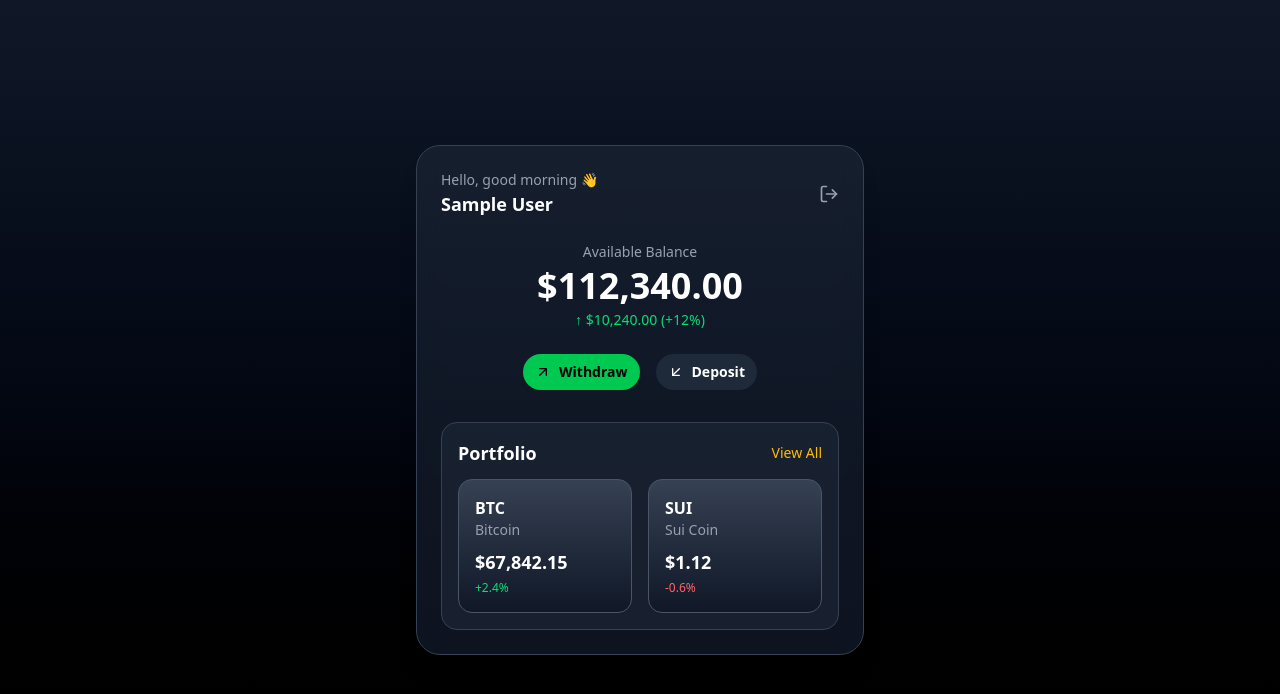
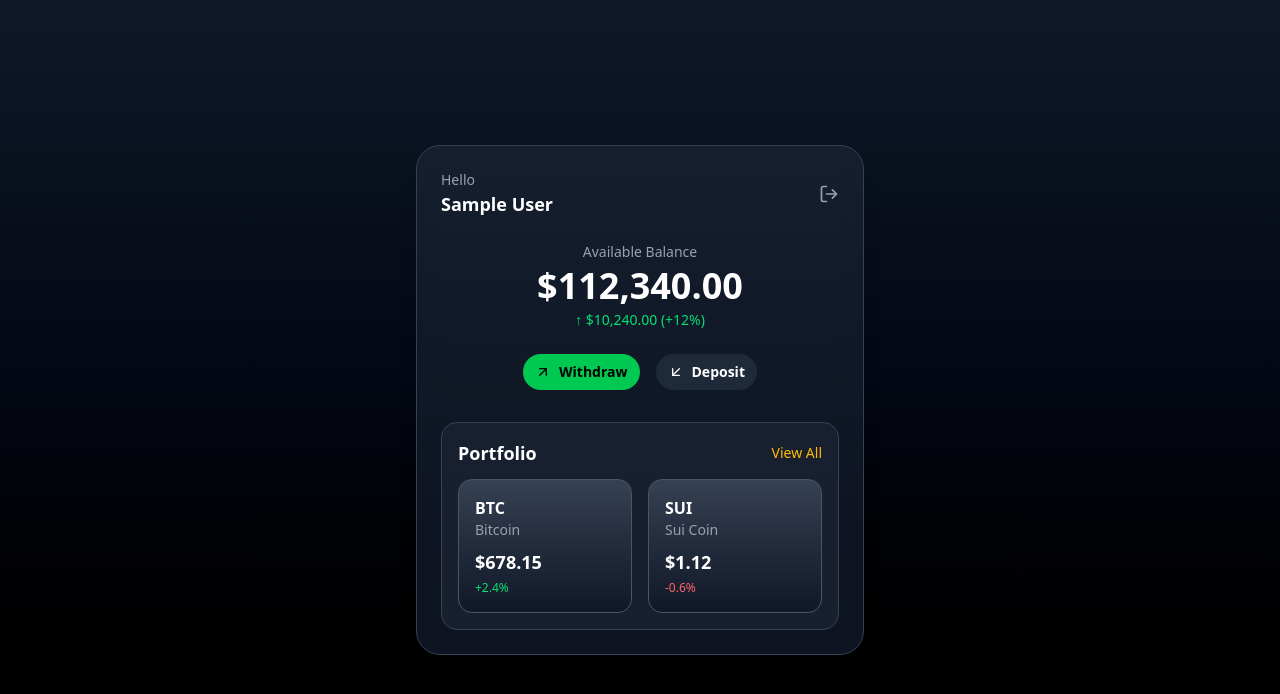
Before and after one commit to Ikechukwu001/ExchangeCrypto, a Next.js app: page /dashboard in a window 1280 px wide. Shown: the top 694 px of the page. Built offline with nearby package versions, Linux system fonts and the light colour scheme; no server answers; sample sign-in values are in the browser's storage.

Commit message:
dashboard correction

```diff
--- a/app/dashboard/page.js
+++ b/app/dashboard/page.js
@@ -47,7 +47,7 @@ export default function Dashboard() {
         {/* Header */}
         <div className="flex justify-between items-center mb-6">
           <div>
-            <p className="text-gray-400 text-sm">Hello, good morning 👋</p>
+            <p className="text-gray-400 text-sm">Hello</p>
             <h1 className="text-lg font-semibold text-white">
               {user.displayName || user.email}
             </h1>
@@ -97,7 +97,7 @@ export default function Dashboard() {
             >
               <p className="font-semibold text-white">BTC</p>
               <p className="text-sm text-gray-400">Bitcoin</p>
-              <p className="mt-2 text-lg font-bold">$67,842.15</p>
+              <p className="mt-2 text-lg font-bold">$678.15</p>
               <p className="text-green-400 text-xs mt-1">+2.4%</p>
             </motion.div>
 
```
